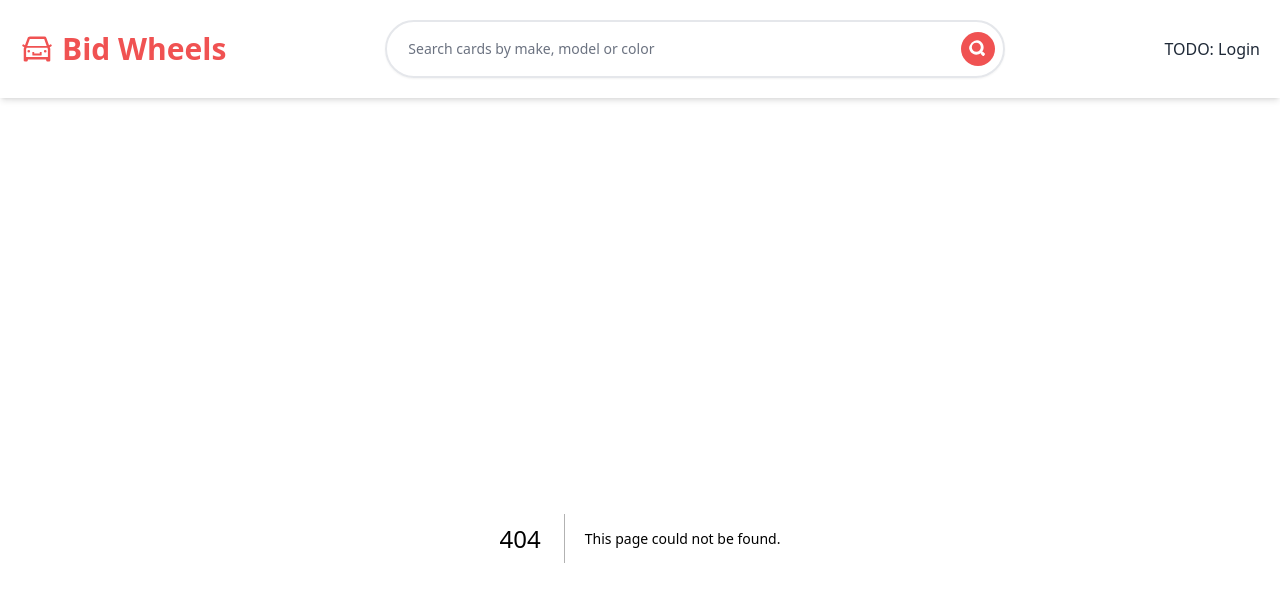
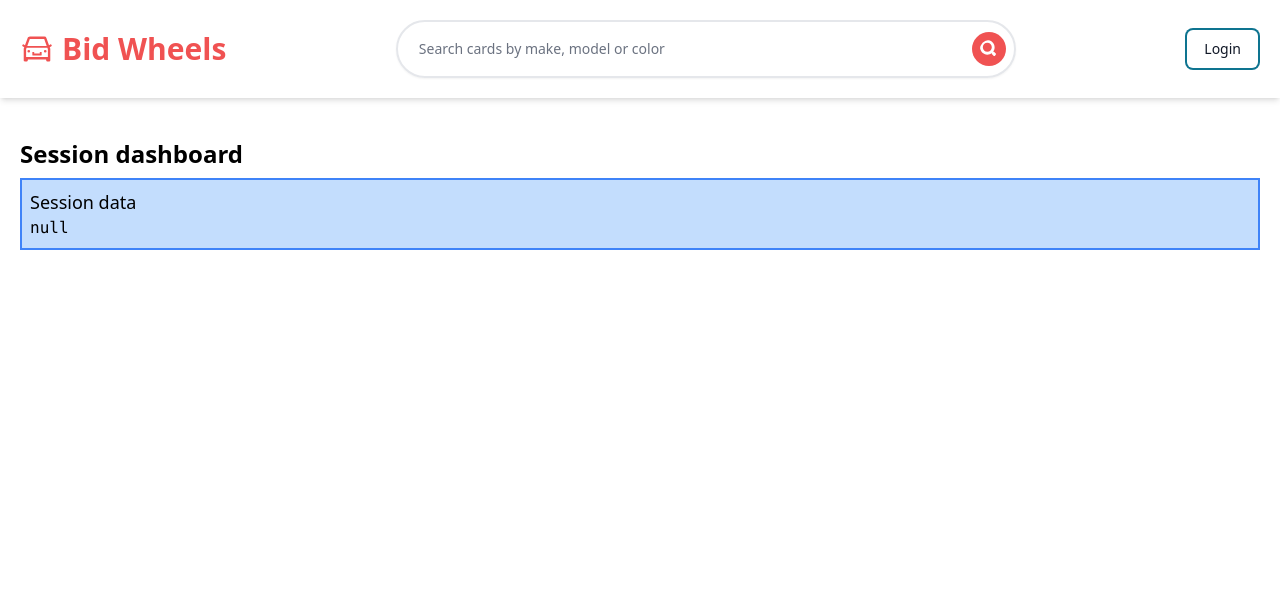
Before and after one commit to luccalkm/AuctionApp, a Next.js app in the folder frontend/web-app/: page /session in a window 1280 px wide. Before the commit this address had no page. Shown: the top 602 px of the page. Built offline with nearby package versions, Linux system fonts and the light colour scheme; no server answers.

Commit message:
adding next auth, login andpopulating session data

```diff
--- /dev/null
+++ b/frontend/web-app/app/actions/authActions.ts
@@ -0,0 +1,18 @@
+import { getServerSession } from "next-auth";
+import { authOptions } from "../api/auth/[...nextauth]/route";
+
+export async function getSession() {
+  return await getServerSession(authOptions);
+}
+
+export async function getCurrentUser() {
+  try {
+    const session = await getSession();
+
+    if (!session) return null;
+
+    return session.user;
+  } catch (error) {
+    return null;
+  }
+}
--- /dev/null
+++ b/frontend/web-app/app/api/auth/[...nextauth]/route.ts
@@ -0,0 +1,38 @@
+import { Console } from "console";
+import { NextAuthOptions } from "next-auth";
+import NextAuth from "next-auth/next";
+import DuendeIdentityServer6 from "next-auth/providers/duende-identity-server6";
+
+export const authOptions: NextAuthOptions = {
+  session: {
+    strategy: "jwt",
+  },
+  providers: [
+    DuendeIdentityServer6({
+      id: "id-server",
+      clientId: "nextApp",
+      clientSecret: "secret",
+      issuer: "http://191.101.71.125:5000",
+      authorization: { params: { scope: "openid profile auctionApp" } },
+      idToken: true,
+    }),
+  ],
+  callbacks: {
+    async jwt({ token, profile }) {
+      if (profile) {
+        token.username = profile.username;
+      }
+      return token;
+    },
+    async session({ session, token }) {
+      if (token) {
+        session.user.username = token.username;
+      }
+      return session;
+    },
+  },
+};
+
+const handler = NextAuth(authOptions);
+
+export { handler as GET, handler as POST };
--- a/frontend/web-app/app/components/Heading.tsx
+++ b/frontend/web-app/app/components/Heading.tsx
@@ -2,7 +2,7 @@ import React from "react";
 
 type Props = {
   title: string;
-  subtitle: string;
+  subtitle?: string;
   center?: boolean;
 };
 
--- /dev/null
+++ b/frontend/web-app/app/nav/LoginButton.tsx
@@ -0,0 +1,12 @@
+"use client";
+import { Button } from "flowbite-react";
+import { signIn } from "next-auth/react";
+import React from "react";
+
+export default function LoginButton() {
+  return (
+    <Button outline onClick={() => signIn("id-server", { callbackUrl: "/" })}>
+      Login
+    </Button>
+  );
+}
--- a/frontend/web-app/app/nav/Navbar.tsx
+++ b/frontend/web-app/app/nav/Navbar.tsx
@@ -1,14 +1,18 @@
 import React from "react";
-import { AiOutlineCar } from "react-icons/ai";
 import Search from "./Search";
 import Logo from "./Logo";
+import LoginButton from "./LoginButton";
+import { getCurrentUser } from "../actions/authActions";
+import UserActions from "./UserActions";
 
-export default function Navbar() {
+export default async function Navbar() {
+  const user = await getCurrentUser();
+
   return (
     <header className="sticky top-0 z-50 flex justify-between bg-white p-5 items-center text-gray-800 shadow-md">
       <Logo />
       <Search />
-      <div>TODO: Login</div>
+      {user ? <UserActions /> : <LoginButton />}
     </header>
   );
 }
--- /dev/null
+++ b/frontend/web-app/app/nav/UserActions.tsx
@@ -0,0 +1,31 @@
+"use client";
+
+import { Button, Dropdown } from "flowbite-react";
+import { User } from "next-auth";
+import Link from "next/link";
+import React from "react";
+import { AiFillCar, AiFillTrophy } from "react-icons/ai";
+import { HiCog, HiUser } from "react-icons/hi2";
+
+type Props = {
+  user: User;
+};
+
+export default function UserActions({ user }: Props) {
+  return (
+    <Dropdown label={`Welcome ${user.name}!`} inline>
+      <Dropdown.Item icon={HiUser}>
+        <Link href="/">My Auctions</Link>
+      </Dropdown.Item>
+      <Dropdown.Item icon={AiFillTrophy}>
+        <Link href="/">Auctions Won</Link>
+      </Dropdown.Item>
+      <Dropdown.Item icon={AiFillCar}>
+        <Link href="/">Sell my car</Link>
+      </Dropdown.Item>
+      <Dropdown.Item icon={HiCog}>
+        <Link href="/session">Session (dev only)</Link>
+      </Dropdown.Item>
+    </Dropdown>
+  );
+}
--- /dev/null
+++ b/frontend/web-app/app/session/page.tsx
@@ -0,0 +1,16 @@
+import React from "react";
+import { getSession } from "../actions/authActions";
+import Heading from "../components/Heading";
+
+export default async function Session() {
+  const session = await getSession();
+  return (
+    <div>
+      <Heading title="Session dashboard" />
+      <div className="bg-blue-200 border-2 border-blue-500 p-2">
+        <h3 className="text-lg">Session data</h3>
+        <pre>{JSON.stringify(session, null, 2)}</pre>
+      </div>
+    </div>
+  );
+}
--- /dev/null
+++ b/frontend/web-app/app/types/next-off.d.ts
@@ -0,0 +1,19 @@
+import { DefaultSession } from "next-auth";
+
+declare module "next-auth" {
+  interface Session {
+    user: {
+      username: string;
+    } & DefaultSession["user"];
+  }
+
+  interface Profile {
+    username: string;
+  }
+}
+
+declare module "next-auth/jwt" {
+  interface JWT {
+    username: string;
+  }
+}
--- a/frontend/web-app/package.json
+++ b/frontend/web-app/package.json
@@ -12,6 +12,7 @@
     "flowbite": "^2.2.1",
     "flowbite-react": "^0.7.2",
     "next": "14.0.4",
+    "next-auth": "^4.24.5",
     "query-string": "^8.1.0",
     "react": "^18",
     "react-countdown": "^2.3.5",
```
Also changed, not shown: 1 other file (tests, documents, lock files or other folders).
